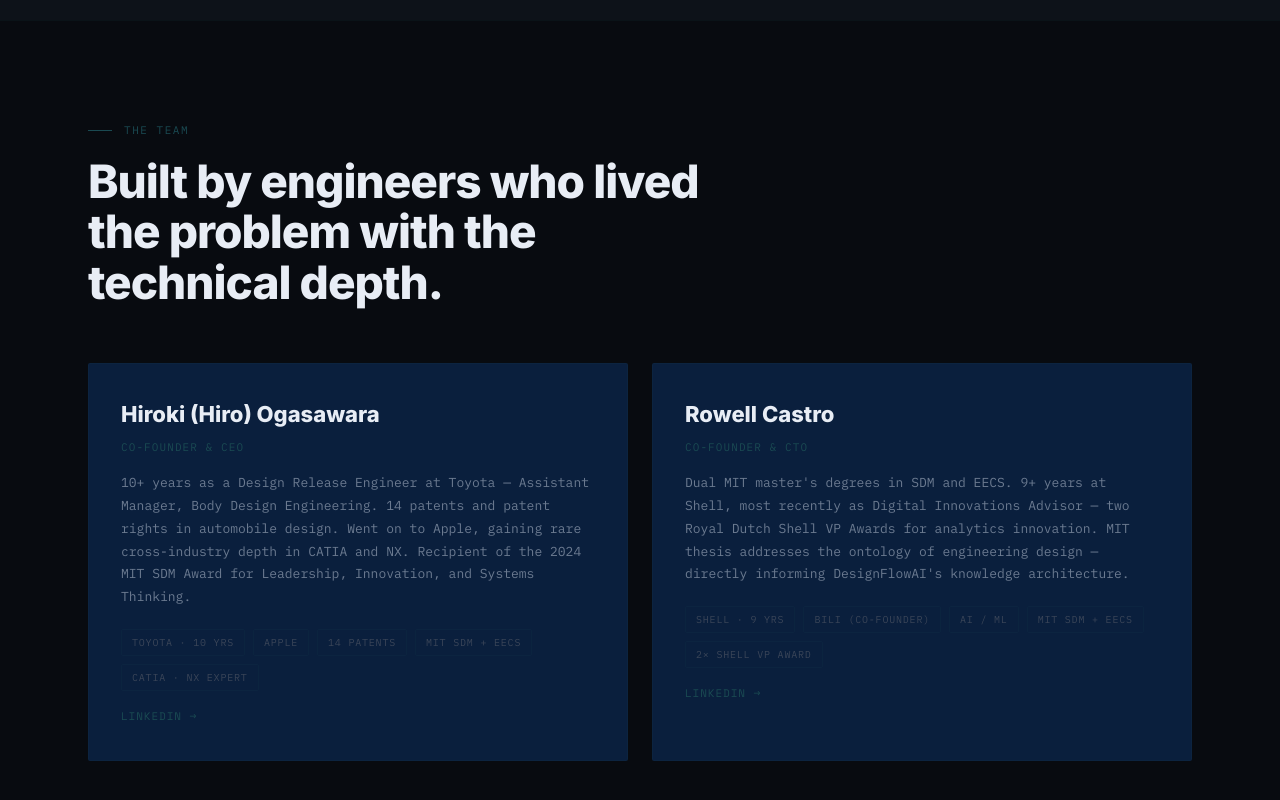
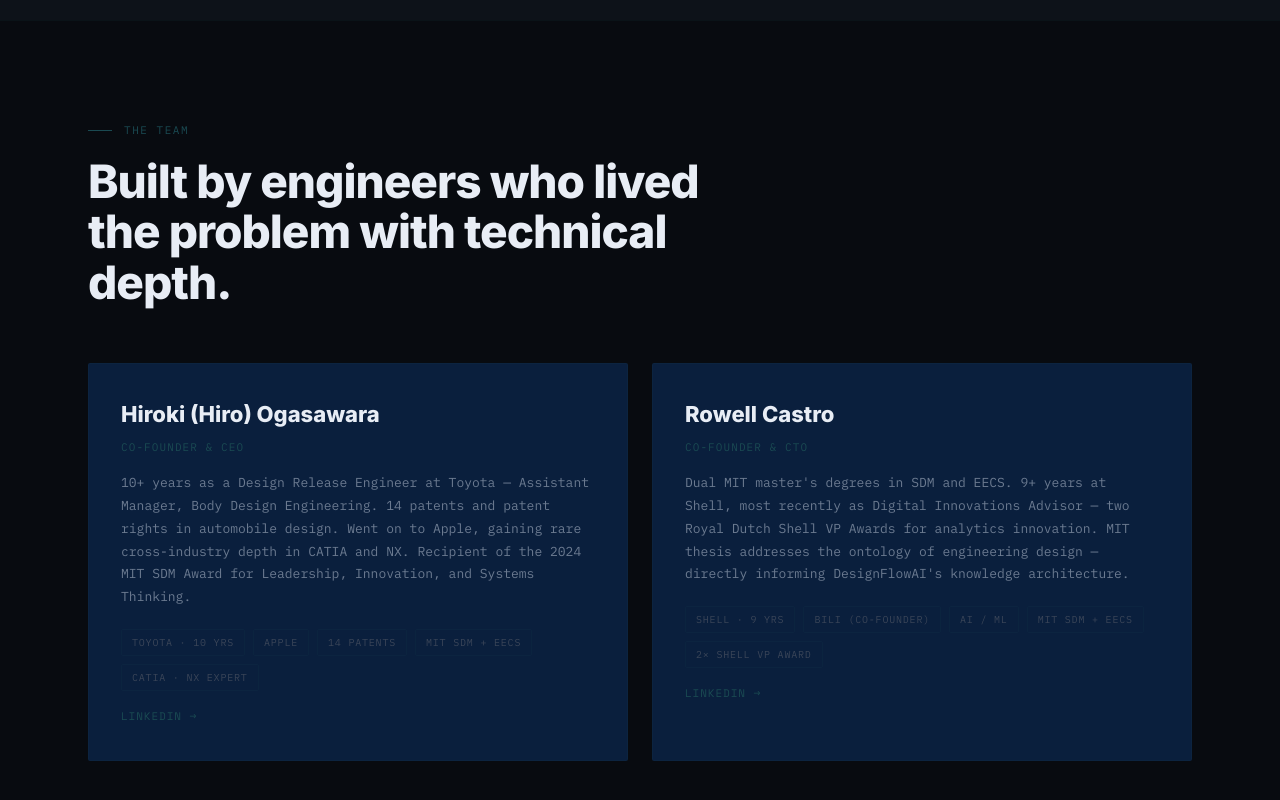
Before and after one commit to hiromitsdm/EngineeringDesignAI, a plain HTML site: page index.html in a window 1280 px wide. Shown: the part 2917-3717 px from the top of the page. Drawn offline with nearby package versions, Linux system fonts and the light colour scheme.

Commit message:
Update index.html

```diff
--- a/index.html
+++ b/index.html
@@ -1049,7 +1049,7 @@
   <section id="team">
     <div class="section reveal">
       <div class="section-tag">The Team</div>
-      <h2>Built by engineers who lived the problem with the technical depth.</h2>
+      <h2>Built by engineers who lived the problem with technical depth.</h2>
 
       <div class="team-grid">
         <div class="team-card">
```
